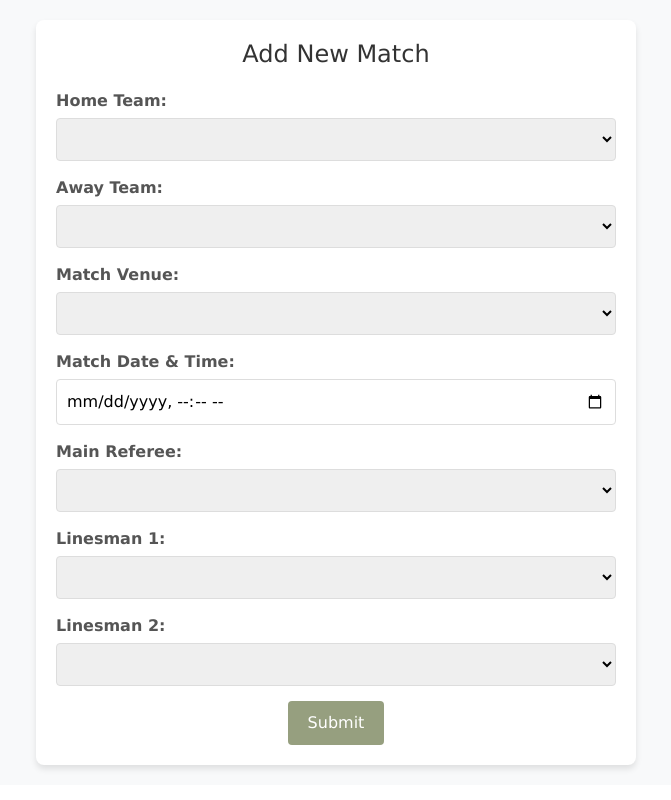
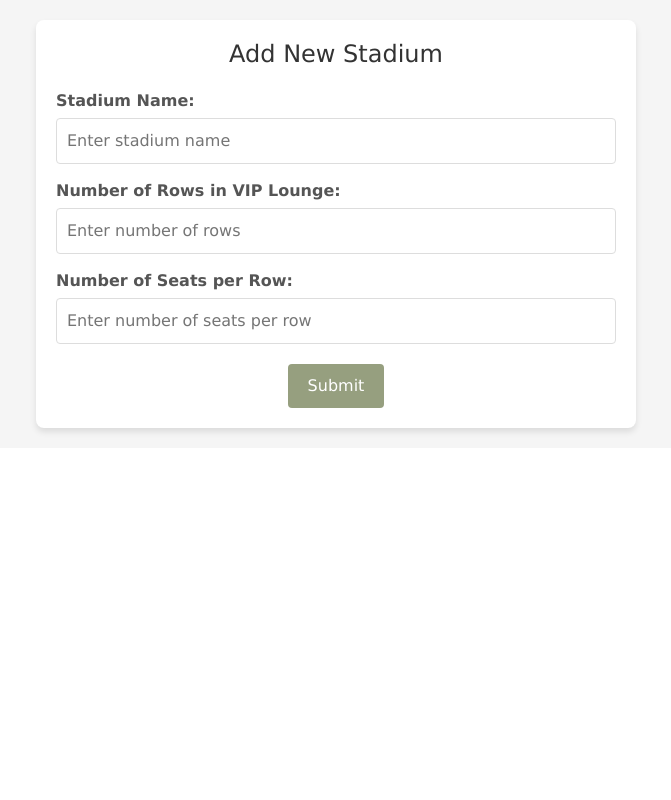
Before and after one commit to mennamohamed0207/Egyptian-Premier-League-Match-Reservation-System, an Angular app in the folder Frontend/match_reservation_app/: page /home in a window 1280 px wide. Shown: the whole page, without its empty margins (304-975 px from the left). Built offline with nearby package versions, Linux system fonts and the light colour scheme.

Commit message:
adding stadium page

```diff
--- /dev/null
+++ b/Frontend/match_reservation_app/src/app/add-stadium/add-stadium.component.css
@@ -0,0 +1,85 @@
+.add-stadium-container {
+    display: flex;
+    justify-content: center;
+    align-items: center;
+    padding: 20px;
+    background-color: #f5f5f5;
+}
+
+.form-card {
+    width: 100%;
+    max-width: 600px;
+    background: #fff;
+    padding: 20px;
+    border-radius: 8px;
+    box-shadow: 0 4px 6px rgba(0, 0, 0, 0.1);
+}
+
+.form-title {
+    font-size: 1.5rem;
+    margin-bottom: 20px;
+    color: #333;
+    text-align: center;
+}
+
+.form-group {
+    margin-bottom: 15px;
+    display: flex;
+    flex-direction: column;
+}
+
+.form-group label {
+    margin-bottom: 5px;
+    font-weight: bold;
+    color: #555;
+}
+
+.form-group input {
+    padding: 10px;
+    border: 1px solid #ddd;
+    border-radius: 4px;
+    font-size: 1rem;
+}
+
+.form-actions {
+    display: flex;
+    justify-content: space-between;
+    margin-top: 20px;
+}
+
+.form-actions button {
+    padding: 10px 20px;
+    border: none;
+    border-radius: 4px;
+    font-size: 1rem;
+    cursor: pointer;
+}
+*{
+    font-family: Verdana, Geneva, Tahoma, sans-serif;
+
+}
+.form-actions button[type='submit'] {
+    background-color: #4f772dff;
+    color: #fff;
+    margin: 0 auto;
+    display: block;
+}
+
+.form-actions button[type='button'] {
+    background-color: #f44336;
+    color: #fff;
+}
+
+
+.form-actions button:disabled {
+    background-color: rgb(150, 159, 127);
+    cursor: not-allowed;
+    /* centering button */
+    margin: 0 auto;
+    display: block;
+}
+
+h2{
+    text-align: center;
+    color: #31572cff;
+}
--- /dev/null
+++ b/Frontend/match_reservation_app/src/app/add-stadium/add-stadium.component.html
@@ -0,0 +1,32 @@
+<div class="add-stadium-container">
+    <div class="form-card">
+        <h2 class="form-title">Add New Stadium</h2>
+        <form [formGroup]="stadiumForm" (ngSubmit)="onSubmit()">
+            <!-- Stadium Name -->
+            <div class="form-group">
+                <label for="stadiumName">Stadium Name:</label>
+                <input type="text" id="stadiumName" formControlName="stadiumName" placeholder="Enter stadium name"
+                    required />
+            </div>
+
+            <!-- Number of Rows -->
+            <div class="form-group">
+                <label for="rows">Number of Rows in VIP Lounge:</label>
+                <input type="number" id="rows" formControlName="rows" placeholder="Enter number of rows" required
+                    min="1" />
+            </div>
+
+            <!-- Number of Seats per Row -->
+            <div class="form-group">
+                <label for="seatsPerRow">Number of Seats per Row:</label>
+                <input type="number" id="seatsPerRow" formControlName="seatsPerRow"
+                    placeholder="Enter number of seats per row" required min="1" />
+            </div>
+
+            <!-- Actions -->
+            <div class="form-actions">
+                <button type="submit" [disabled]="!stadiumForm.valid">Submit</button>
+            </div>
+        </form>
+    </div>
+</div>
--- /dev/null
+++ b/Frontend/match_reservation_app/src/app/add-stadium/add-stadium.component.ts
@@ -0,0 +1,32 @@
+import { Component } from '@angular/core';
+import { FormBuilder, FormGroup, Validators } from '@angular/forms';
+
+@Component({
+  selector: 'app-add-stadium',
+  standalone: false,
+
+  templateUrl: './add-stadium.component.html',
+  styleUrl: './add-stadium.component.css'
+})
+export class AddStadiumComponent {
+  stadiumForm: FormGroup;
+
+  constructor(private fb: FormBuilder) {
+    this.stadiumForm = this.fb.group({
+      stadiumName: ['', [Validators.required, Validators.minLength(3)]],
+      rows: ['', [Validators.required, Validators.min(1)]],
+      seatsPerRow: ['', [Validators.required, Validators.min(1)]],
+    });
+  }
+
+  onSubmit() {
+    if (this.stadiumForm.valid) {
+      console.log('Stadium Details:', this.stadiumForm.value);
+      // Add logic to save the stadium details
+    }
+  }
+
+  resetForm() {
+    this.stadiumForm.reset();
+  }
+}
--- a/Frontend/match_reservation_app/src/app/app.component.html
+++ b/Frontend/match_reservation_app/src/app/app.component.html
@@ -3,4 +3,5 @@
 <!-- <app-sign-up></app-sign-up> -->
 <!-- <app-home-page></app-home-page> -->
 <!-- <router-outlet></router-outlet> -->
- <app-add-match></app-add-match>
+ <!-- <app-add-match></app-add-match> -->
+  <app-add-stadium></app-add-stadium>
--- a/Frontend/match_reservation_app/src/app/app.module.ts
+++ b/Frontend/match_reservation_app/src/app/app.module.ts
@@ -13,6 +13,7 @@ import { FormsModule, ReactiveFormsModule } from '@angular/forms';
 import { HeaderComponent } from './header/header.component';
 import { FooterComponent } from './footer/footer.component';
 import { AddMatchComponent } from './add-match/add-match.component';
+import { AddStadiumComponent } from './add-stadium/add-stadium.component';
 
 
 @NgModule({
@@ -26,7 +27,8 @@ import { AddMatchComponent } from './add-match/add-match.component';
     ProfilePageComponent,
     HeaderComponent,
     FooterComponent,
-    AddMatchComponent
+    AddMatchComponent,
+    AddStadiumComponent
   ],
   imports: [
     BrowserModule,
```
Also changed, not shown: Frontend/match_reservation_app/src/app/services/user-service.service.ts (added, +9 -0 lines), 2 other files (tests, documents, lock files or other folders).
